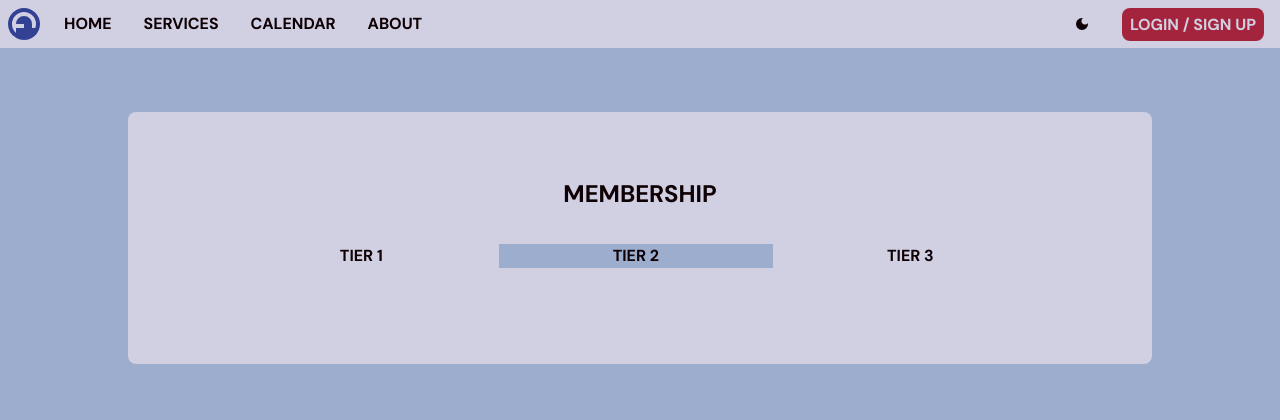
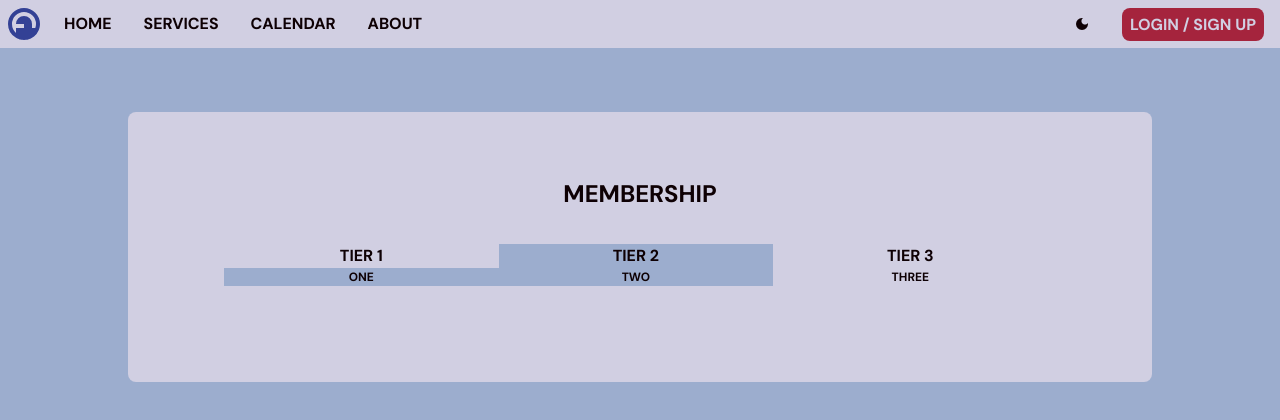
Before and after one commit to s023322/Fine-Fabrica, a website with bundled scripts: page pages/services.html in a window 1280 px wide. Built offline with nearby package versions, Linux system fonts and the light colour scheme.

Commit message:
Update services.html

```diff
--- a/pages/services.html
+++ b/pages/services.html
@@ -20,19 +20,19 @@
                 <div class="float-left w-[33%]">
                     <h2>TIER 1</h2>
                     <p class="w-100% text-[12px] bg-lm-primary dark:bg-dm-primary rounded-b-lg">
-
+                        ONE
                     </p>
                 </div>
                 <div class="float-left w-[33%] bg-lm-primary dark:bg-dm-primary rounded-t-lg">
                     <h2>TIER 2</h2>
                     <p class="text-[12px]">
-
+                        TWO
                     </p>
                 </div>
                 <div class="float-left w-[33%]">
                     <h2>TIER 3</h2>
                     <p class="text-[12px]">
-
+                        THREE
                     </p>
                 </div>
             </b>
```
